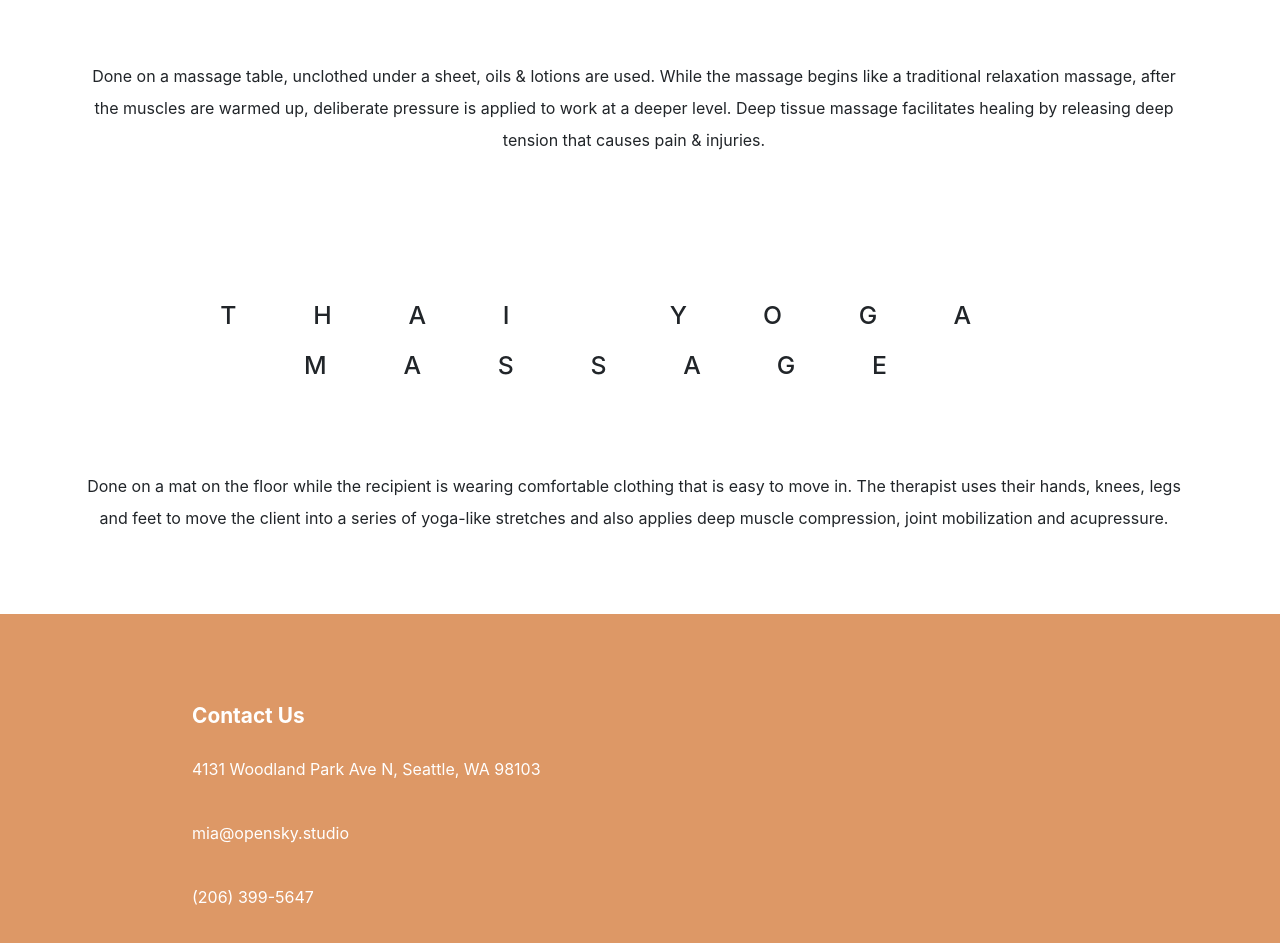
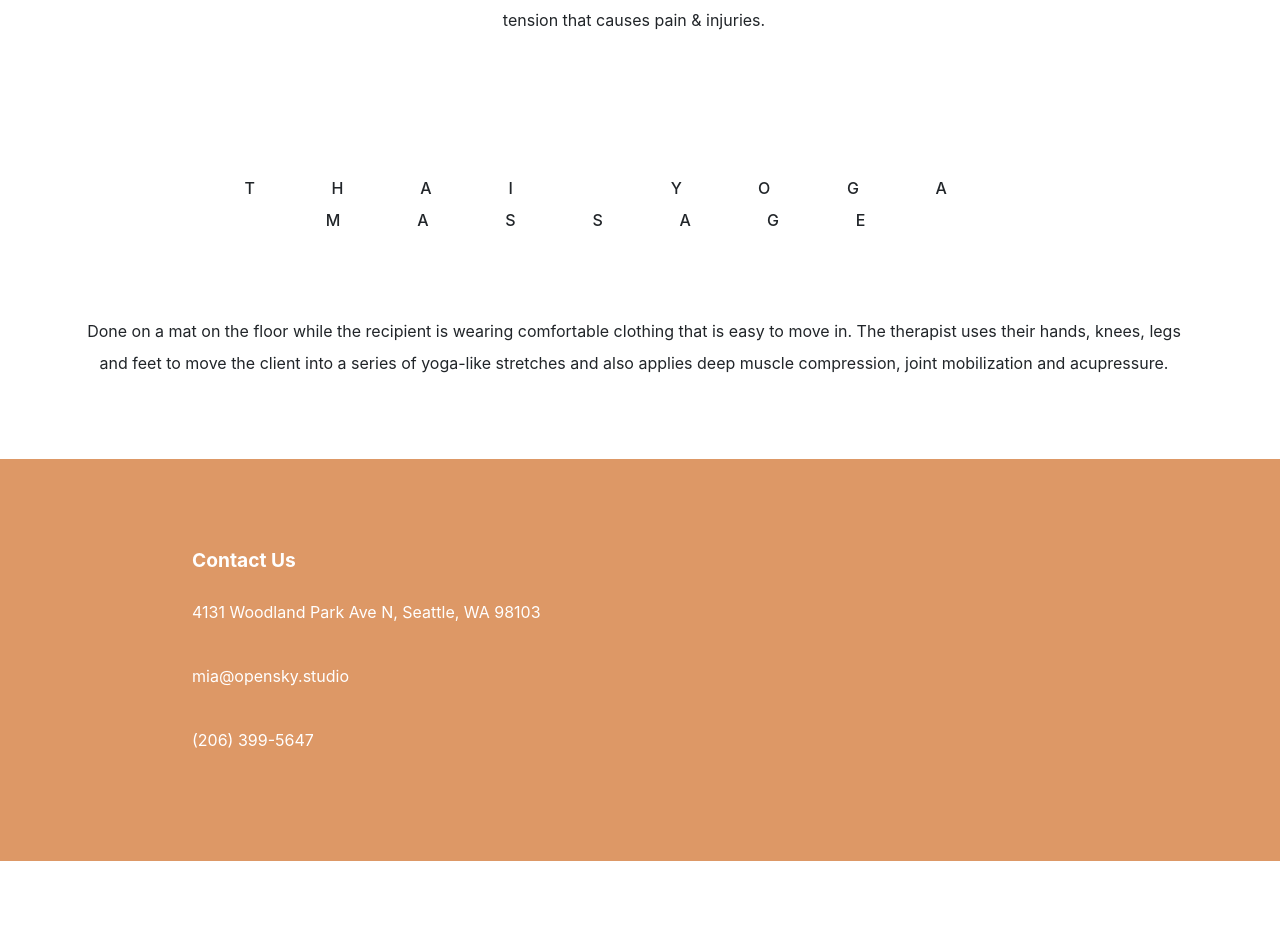
Before and after one commit to quan-huie/Open-Sky-Studio, a React (Create React App) app: page /massage in a window 1280 px wide. Shown: the part 767-1710 px from the top of the page. After the commit the page ends 1628 px from the top, so only its background shows below. Built offline with nearby package versions, Linux system fonts and the light colour scheme.

Commit message:
fixed header size

```diff
--- a/src/App.css
+++ b/src/App.css
@@ -1,12 +1,13 @@
 h2 {
-  font-size: calc(1em + 1vw);
+  font-size: 1em;
   text-align: center;
   padding: 5%;
   line-height: 2;
+  letter-spacing: 6vw;
 }
 
 h5 {
-  font-size: calc(1em + 1vw);
+  font-size: 1em;
 }
 
 .App {
@@ -39,8 +40,3 @@ h5 {
     transform: rotate(360deg);
   }
 }
-
-h2{
-  letter-spacing: 6vw;
-  width: auto;
-}
--- a/src/HomePage/HomePage.css
+++ b/src/HomePage/HomePage.css
@@ -1,24 +1,12 @@
-h1{
-    position: absolute;
-    top: 40%;
-    left: 0;
-    width: 100%;
- }
-
 h3 {
     font-weight: 400;
+    font-size: 1.2em;
 }
 p {
     /* font-size: large; */
     font-size: 1em;
     padding-top: 1rem;
 }
-
-h3 {
-    /* font-size: 1.5rem; */
-    font-size: calc(0.5em + 1vw);
-}
-
 
 .banner{
     height:10rem;
--- a/src/ServicesPage/ServicesPages.css
+++ b/src/ServicesPage/ServicesPages.css
@@ -2,7 +2,7 @@ h2 {
   text-align: center;
   margin-left: auto;
   margin-right: auto;
-  font-size: calc(0.75em + 1vw);
+  font-size: 1em;
 
 }
 .fluid-container {
@@ -13,10 +13,8 @@ h2 {
 
 .pilates-img {
   width: 100%;
-  /* float: right; */
   margin-left: auto;
   margin-bottom: 2rem;
-  /* margin: auto; */
 }
 
 .stretching-header {
```
